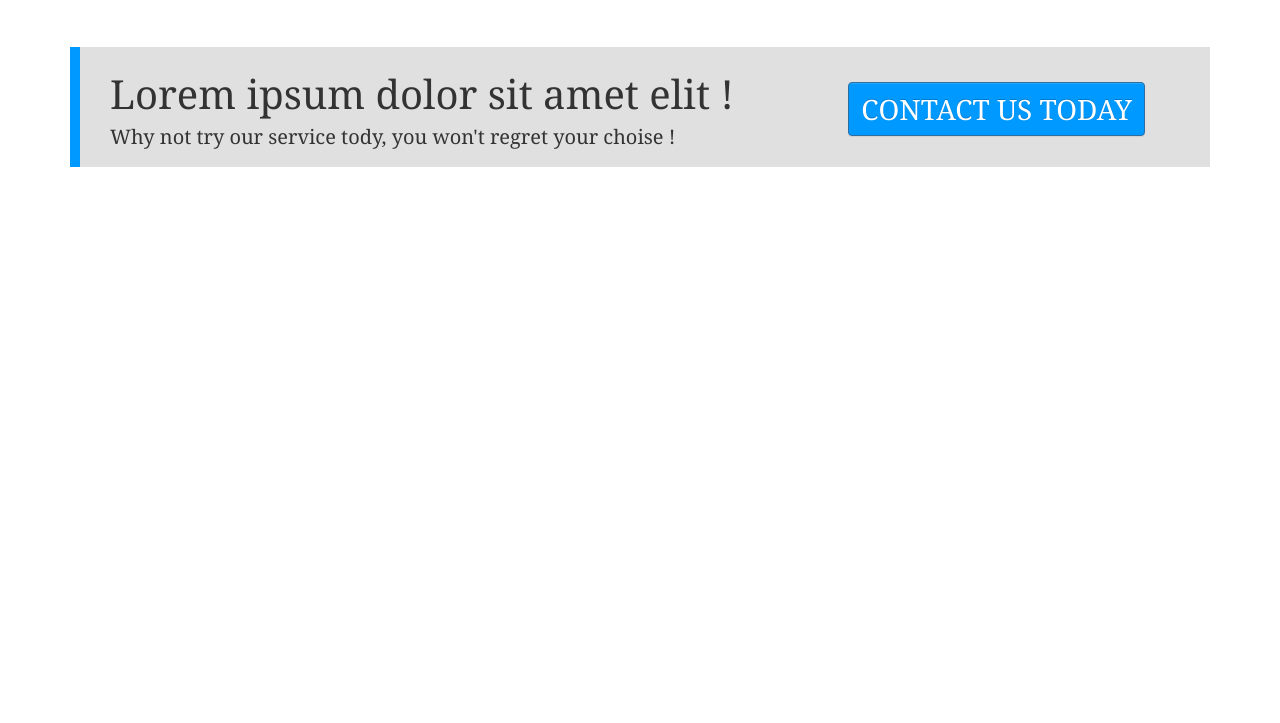
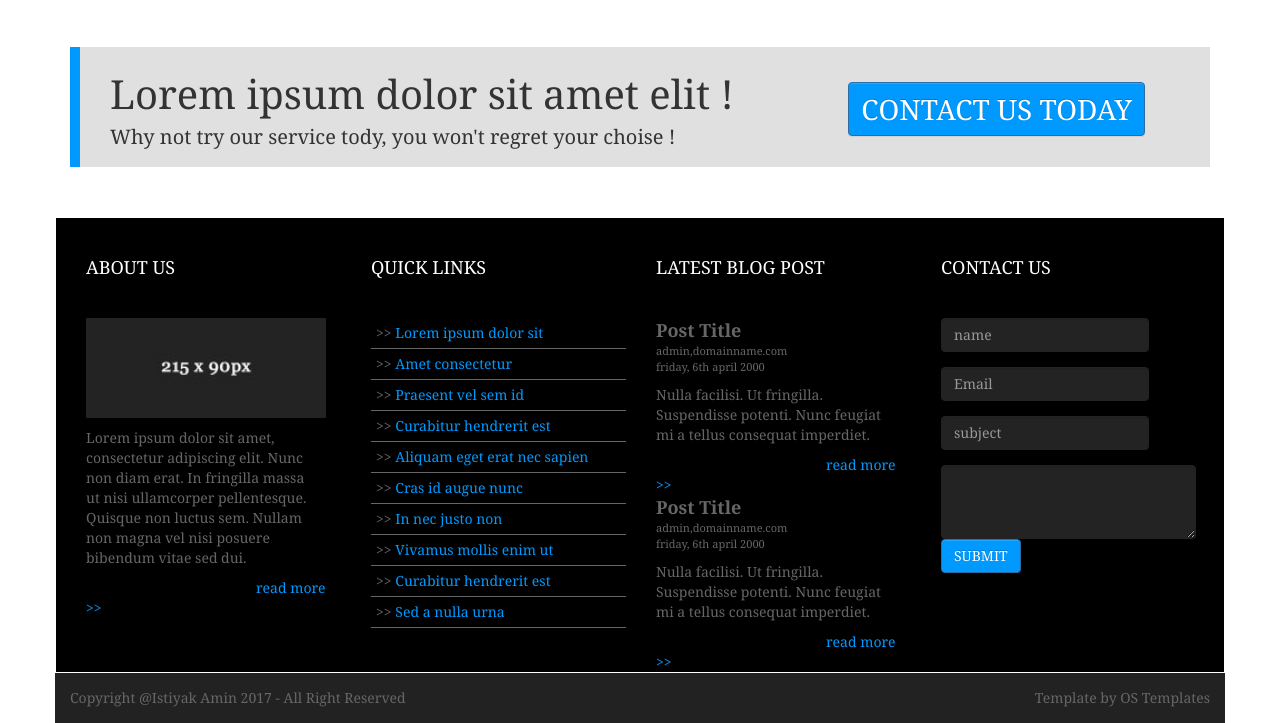
Before and after one commit to istiyakaminsanto/NobodysFool_PSD_templeate_for_ajit_da, a plain HTML site: page index.html in a window 1280 px wide. Shown: the part 1237-1960 px from the top of the page. Before the commit the page ends 1454 px from the top, so only its background shows below. Drawn offline with Linux system fonts and the light colour scheme.

Commit message:
all complete without reaponsive

```diff
--- a/css/style.css
+++ b/css/style.css
@@ -6,6 +6,10 @@
 }
 
 a{
+	text-decoration: none;
+}
+
+a:hvoer{
 	text-decoration: none;
 }
 
@@ -211,3 +215,77 @@ a{
 .big_button .btn{
 	font-size: 28px;
 }
+
+#footer{
+	background: #000;
+	width: 1170px;
+	margin: 0px auto;
+	border: 1px solid #fff;
+}
+
+.title_area{
+	color: #fff;
+	text-transform: uppercase;
+	margin: 40px 0;
+}
+
+#footer img{
+	width: 240px;
+}
+
+#footer p{
+	width: 235px;
+	color: #666666;
+	padding-top: 10px;
+}
+
+#footer .read_more{
+	color: #0099ff;
+	margin-left: 170px;
+}
+
+.footer_area ul li{
+	color: #666666;
+	list-style: none;
+	border-bottom: 1px solid #666666;
+	padding: 5px;
+}
+
+
+.footer_area ul li a{
+	color: #0099ff;
+}
+
+.post_title{
+	color: #666666;
+	font-size: 18px;
+	font-weight: bold;
+}
+
+.author, .date{
+	font-size: 11px;
+	color: #666666
+}
+
+.form-control {
+    background-color: #232323;
+    border: 1px solid #232323;
+    border-radius: 4px;
+}
+
+#copyright{
+	background: #222222;
+	color: #666666;
+	width: 1170px;
+	height: 50px;
+	margin: 0px auto;
+}
+
+.copyright_left{
+	margin-top: 15px
+}
+
+.copyright_right{
+	margin-top: 15px;
+	float: right;
+}
--- a/index.html
+++ b/index.html
@@ -216,6 +216,120 @@
 		</div>
 	</section>
 
+	<section id="footer">
+		<div class="container">
+			<div class="col-md-3">
+				<div class="footer_area">
+					<div class="title_area">
+						<h4>about us</h4>
+					</div>
+					<img src="images/footer.jpg">
+					<p>Lorem ipsum dolor sit amet, consectetur adipiscing elit. Nunc non diam erat. In fringilla massa ut nisi ullamcorper pellentesque. Quisque non luctus sem. Nullam non magna vel nisi posuere bibendum vitae sed dui.</p>
+					<a class="read_more" href="#">read more >></a>
+				</div>
+			</div>
+			<div class="col-md-3">
+				<div class="footer_area">
+					<div class="title_area">
+						<h4>quick links</h4>
+					</div>
+					<ul>
+						<li>>> <a href="#">Lorem ipsum dolor sit</a></li>
+						<li>>> <a href="#">Amet consectetur</a></li>
+						<li>>> <a href="#">Praesent vel sem id</a></li>
+						<li>>> <a href="#">Curabitur hendrerit est</a></li>
+						<li>>> <a href="#">Aliquam eget erat nec sapien</a></li>
+						<li>>> <a href="#">Cras id augue nunc</a></li>
+						<li>>> <a href="#">In nec justo non</a></li>
+						<li>>> <a href="#">Vivamus mollis enim ut</a></li>
+						<li>>> <a href="#">Curabitur hendrerit est</a></li>
+						<li>>> <a href="#">Sed a nulla urna</a></li>
+					</ul>
+				</div>
+			</div>
+			<div class="col-md-3">
+				<div class="footer_area">
+					<div class="title_area">
+						<h4>latest blog post</h4>
+					</div>
+					<div class="post_about">
+						<div class="post_title">
+							Post Title
+						</div>
+						<div class="author">
+							admin,domainname.com
+						</div>
+						<div class="date">
+							friday, 6th april 2000
+						</div>
+						<p>
+							Nulla facilisi. Ut fringilla. Suspendisse potenti. Nunc feugiat mi a tellus consequat imperdiet.
+						</p>
+						<a class="read_more" href="#">read more >></a>
+					</div>
+					<div class="post_about">
+						<div class="post_title">
+							Post Title
+						</div>
+						<div class="author">
+							admin,domainname.com
+						</div>
+						<div class="date">
+							friday, 6th april 2000
+						</div>
+						<p>
+							Nulla facilisi. Ut fringilla. Suspendisse potenti. Nunc feugiat mi a tellus consequat imperdiet.
+						</p>
+						<a class="read_more" href="#">read more >></a>
+					</div>
+				</div>
+			</div>
+			<div class="col-md-3">
+				<div class="footer_area">
+					<div class="title_area">
+						<h4>contact us</h4>
+					</div>
+					<form class="form-horizontal">
+						<div class="form-group">
+					    <div class="col-sm-10">
+					      <input type="name" class="form-control" id="inputEmail3" placeholder="name">
+					    </div>
+					  </div>
+					  <div class="form-group">
+					    <div class="col-sm-10">
+					      <input type="email" class="form-control" id="inputEmail3" placeholder="Email">
+					    </div>
+					  </div>
+					  <div class="form-group">
+					    <div class="col-sm-10">
+					      <input type="name" class="form-control" id="inputPassword3" placeholder="subject">
+					    </div>
+					  </div>
+					  <textarea class="form-control" rows="3"></textarea>
+					  <button type="submit" class="btn btn-primary">submit</button>
+					</form>
+				</div>
+			</div>
+		</div>
+	</section>
+
+	<section id="copyright">
+		<div class="container">
+			<div class="row">
+				<div class="col-md-6">
+					<div class="copyright_left">
+						<p>Copyright @Istiyak Amin 2017 - All Right Reserved</p>
+					</div>
+				</div>
+				<div class="col-md-6">
+					<div class="copyright_right">
+						Template by OS Templates
+					</div>
+				</div>
+			</div>
+		</div>
+	</section>
+
 	<script type="text/javascript" src="js/npm.js"></script>
 	<script type="text/javascript" src="js/jquery.min.js"></script>
 	<script type="text/javascript" src="js/bootstrap.min.js"></script>
```
Also changed, not shown: images/footer.jpg (added).
